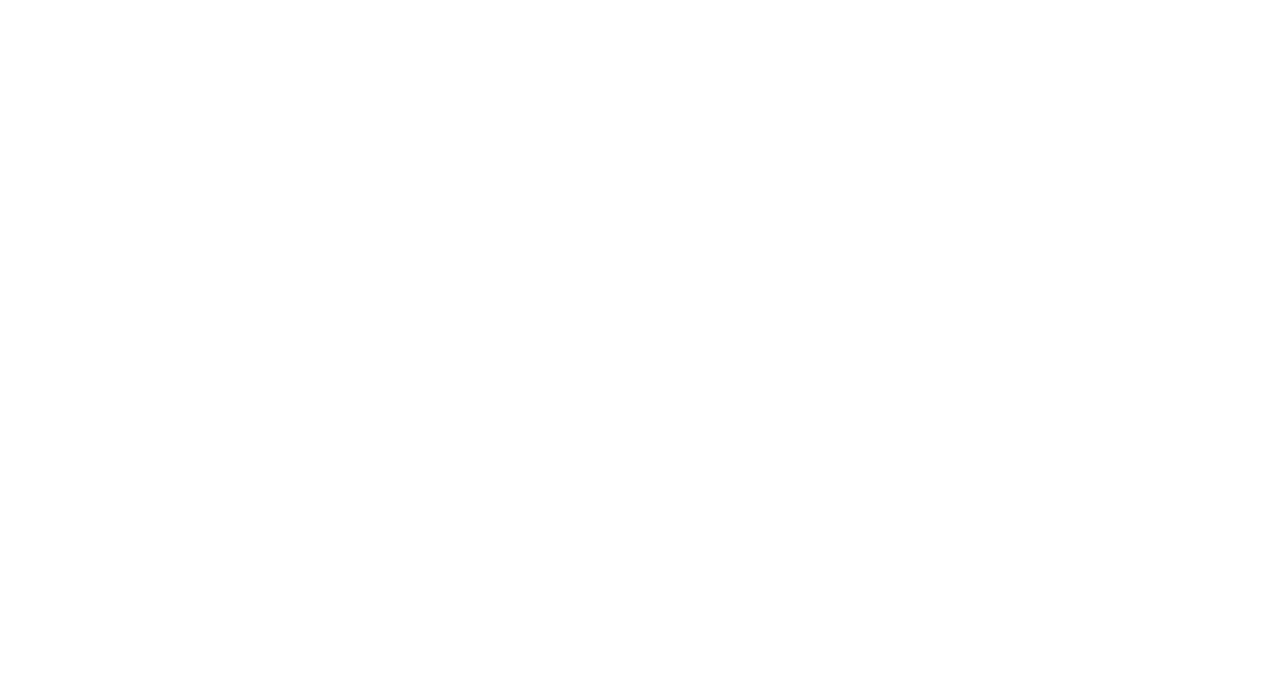
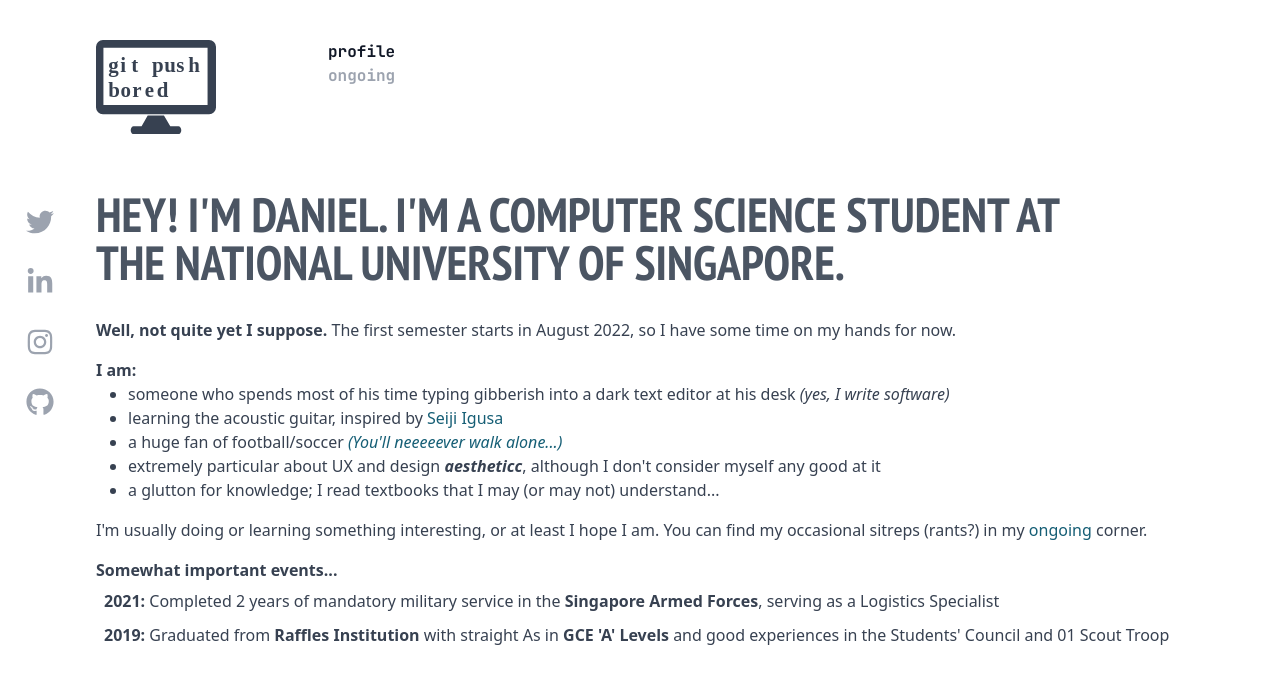
Before and after one commit to chew01/chew01.github.io, a React (Create React App) app: page /profile in a window 1280 px wide. Before the commit this address had no page. Shown: the top 684 px of the page. Built offline with nearby package versions, Linux system fonts and the light colour scheme.

Commit message:
Added profile page

```diff
--- a/src/App.tsx
+++ b/src/App.tsx
@@ -1,12 +1,14 @@
 import React from 'react';
 import { BrowserRouter, Routes, Route } from 'react-router-dom';
 import Home from './views/Home';
+import Profile from './views/Profile';
 
 function App() {
   return (
     <BrowserRouter>
       <Routes>
         <Route path="/" element={<Home />} />
+        <Route path="/profile" element={<Profile />} />
       </Routes>
     </BrowserRouter>
   );
--- /dev/null
+++ b/src/components/Grid.tsx
@@ -0,0 +1,76 @@
+import React from 'react';
+import Card from './Card';
+import Jeanne from '../assets/card_bg/jeanne.png';
+import ExpressBlog from '../assets/card_bg/express-blog.png';
+
+function Grid() {
+  return (
+    <section className="grid grid-flow-row grid-cols-1 sm:grid-cols-2 lg:grid-cols-3 xl:grid-cols-4 2xl:grid-cols-5 gap-4">
+      <Card
+        name="Jeanne"
+        type="Discord Bot"
+        image_src={Jeanne}
+        link="https://github.com/chew01/jeanne-bot"
+        link_descriptor="View on Github"
+      />
+      <Card
+        name="Express Blog"
+        type="Website"
+        image_src={ExpressBlog}
+        link="https://github.com/chew01/express-blog"
+        link_descriptor="View on Github"
+      />
+      <Card
+        name="Jeanne"
+        type="Discord Bot"
+        image_src={Jeanne}
+        link="https://github.com/chew01/jeanne-bot"
+        link_descriptor="View on Github"
+      />
+      <Card
+        name="Express Blog"
+        type="Website"
+        image_src={ExpressBlog}
+        link="https://github.com/chew01/express-blog"
+        link_descriptor="View on Github"
+      />
+      <Card
+        name="Jeanne"
+        type="Discord Bot"
+        image_src={Jeanne}
+        link="https://github.com/chew01/jeanne-bot"
+        link_descriptor="View on Github"
+      />
+      <Card
+        name="Express Blog"
+        type="Website"
+        image_src={ExpressBlog}
+        link="https://github.com/chew01/express-blog"
+        link_descriptor="View on Github"
+      />
+      <Card
+        name="Express Blog"
+        type="Website"
+        image_src={ExpressBlog}
+        link="https://github.com/chew01/express-blog"
+        link_descriptor="View on Github"
+      />
+      <Card
+        name="Jeanne"
+        type="Discord Bot"
+        image_src={Jeanne}
+        link="https://github.com/chew01/jeanne-bot"
+        link_descriptor="View on Github"
+      />
+      <Card
+        name="Express Blog"
+        type="Website"
+        image_src={ExpressBlog}
+        link="https://github.com/chew01/express-blog"
+        link_descriptor="View on Github"
+      />
+    </section>
+  );
+}
+
+export default Grid;
--- a/src/components/Header.tsx
+++ b/src/components/Header.tsx
@@ -1,6 +1,23 @@
 import React from 'react';
-import { Link } from 'react-router-dom';
+import { Link, useMatch, useResolvedPath } from 'react-router-dom';
+import type { LinkProps } from 'react-router-dom';
 import { ReactComponent as ReactLogo } from '../assets/gitpushbored.svg';
+
+function SmartLink({ children, to }: LinkProps) {
+  const resolved = useResolvedPath(to);
+  const match = useMatch({ path: resolved.pathname, end: true });
+
+  return (
+    <Link
+      className={`hover:text-gray-900 transition duration-300 ${
+        match ? 'text-gray-900' : 'text-gray-400'
+      }`}
+      to={to}
+    >
+      {children}
+    </Link>
+  );
+}
 
 function Header() {
   return (
@@ -14,24 +31,8 @@ function Header() {
         </Link>
       </h1>
       <nav className="px-4 flex flex-col font-jbm font-bold text-right sm:text-left sm:ml-20">
-        <Link
-          to="/profile"
-          className="text-gray-400 hover:text-gray-900 transition duration-300"
-        >
-          profile
-        </Link>
-        <Link
-          to="/projects"
-          className="text-gray-400 hover:text-gray-900 transition duration-300"
-        >
-          projects
-        </Link>
-        <Link
-          to="/blog"
-          className="text-gray-400 hover:text-gray-900 transition duration-300"
-        >
-          blog
-        </Link>
+        <SmartLink to="/profile">profile</SmartLink>
+        <SmartLink to="/ongoing">ongoing</SmartLink>
       </nav>
     </header>
   );
--- a/src/components/Main.tsx
+++ b/src/components/Main.tsx
@@ -1,76 +1,11 @@
 import React from 'react';
-import Card from './Card';
-import Jeanne from '../assets/card_bg/jeanne.png';
-import ExpressBlog from '../assets/card_bg/express-blog.png';
 
-function Main() {
-  return (
-    <main className="sm:ml-20 p-4 grid grid-flow-row grid-cols-1 sm:grid-cols-2 lg:grid-cols-3 xl:grid-cols-4 2xl:grid-cols-5 gap-4">
-      <Card
-        name="Jeanne"
-        type="Discord Bot"
-        image_src={Jeanne}
-        link="https://github.com/chew01/jeanne-bot"
-        link_descriptor="View on Github"
-      />
-      <Card
-        name="Express Blog"
-        type="Website"
-        image_src={ExpressBlog}
-        link="https://github.com/chew01/express-blog"
-        link_descriptor="View on Github"
-      />
-      <Card
-        name="Jeanne"
-        type="Discord Bot"
-        image_src={Jeanne}
-        link="https://github.com/chew01/jeanne-bot"
-        link_descriptor="View on Github"
-      />
-      <Card
-        name="Express Blog"
-        type="Website"
-        image_src={ExpressBlog}
-        link="https://github.com/chew01/express-blog"
-        link_descriptor="View on Github"
-      />
-      <Card
-        name="Jeanne"
-        type="Discord Bot"
-        image_src={Jeanne}
-        link="https://github.com/chew01/jeanne-bot"
-        link_descriptor="View on Github"
-      />
-      <Card
-        name="Express Blog"
-        type="Website"
-        image_src={ExpressBlog}
-        link="https://github.com/chew01/express-blog"
-        link_descriptor="View on Github"
-      />
-      <Card
-        name="Express Blog"
-        type="Website"
-        image_src={ExpressBlog}
-        link="https://github.com/chew01/express-blog"
-        link_descriptor="View on Github"
-      />
-      <Card
-        name="Jeanne"
-        type="Discord Bot"
-        image_src={Jeanne}
-        link="https://github.com/chew01/jeanne-bot"
-        link_descriptor="View on Github"
-      />
-      <Card
-        name="Express Blog"
-        type="Website"
-        image_src={ExpressBlog}
-        link="https://github.com/chew01/express-blog"
-        link_descriptor="View on Github"
-      />
-    </main>
-  );
+type MainProps = {
+  children: React.ReactNode;
+};
+
+function Main({ children }: MainProps) {
+  return <main className="sm:ml-20 p-4">{children}</main>;
 }
 
 export default Main;
--- a/src/index.css
+++ b/src/index.css
@@ -43,3 +43,10 @@
   font-weight: 700;
   src: url('./assets/fonts/Oswald-Bold.ttf') format('truetype');
 }
+
+@font-face {
+  font-family: 'PTSansNarrow';
+  font-style: normal;
+  font-weight: 700;
+  src: url('./assets/fonts/PTSansNarrow-Bold.ttf') format('truetype');
+}
--- a/src/views/Home.tsx
+++ b/src/views/Home.tsx
@@ -1,4 +1,5 @@
 import React from 'react';
+import Grid from '../components/Grid';
 import Header from '../components/Header';
 import Main from '../components/Main';
 import Sidebar from '../components/Sidebar';
@@ -8,7 +9,9 @@ function Home() {
     <>
       <Header />
       <Sidebar />
-      <Main />
+      <Main>
+        <Grid />
+      </Main>
     </>
   );
 }
--- /dev/null
+++ b/src/views/Profile.tsx
@@ -0,0 +1,93 @@
+import React from 'react';
+import Header from '../components/Header';
+import Main from '../components/Main';
+import Sidebar from '../components/Sidebar';
+
+function Profile() {
+  return (
+    <>
+      <Header />
+      <Sidebar />
+      <Main>
+        <section className="">
+          <h2 className="font-psn font-bold text-5xl uppercase break-normal text-gray-600 max-w-5xl mb-8">
+            Hey! I&apos;m Daniel. I&apos;m a Computer Science student at the
+            National University of Singapore.
+          </h2>
+          <p className="text-gray-700 mb-4">
+            <strong>Well, not quite yet I suppose.</strong> The first semester
+            starts in August 2022, so I have some time on my hands for now.
+          </p>
+          <p className="text-gray-700">
+            <strong>I am:</strong>
+          </p>
+          <ul className="text-gray-700 list-disc ml-8 mb-4">
+            <li>
+              someone who spends most of his time typing gibberish into a dark
+              text editor at his desk <em>(yes, I write software)</em>
+            </li>
+            <li>
+              learning the acoustic guitar, inspired by{' '}
+              <a
+                href="https://www.youtube.com/channel/UCZIE_4vM_VsYwIw1LyvosOg"
+                className="text-cyan-800 font-medium hover:underline"
+              >
+                Seiji Igusa
+              </a>
+            </li>
+            <li>
+              a huge fan of football/soccer{' '}
+              <a
+                href="https://en.wikipedia.org/wiki/Liverpool_F.C."
+                className="text-cyan-800 font-medium hover:underline"
+              >
+                <em>(You&apos;ll neeeeever walk alone...)</em>
+              </a>
+            </li>
+            <li>
+              extremely particular about UX and design{' '}
+              <strong>
+                <em>aestheticc</em>
+              </strong>
+              , although I don&apos;t consider myself any good at it
+            </li>
+            <li>
+              a glutton for knowledge; I read textbooks that I may (or may not)
+              understand...
+            </li>
+          </ul>
+          <p className="text-gray-700 mb-4">
+            I&apos;m usually doing or learning something interesting, or at
+            least I hope I am. You can find my occasional sitreps (rants?) in my{' '}
+            <a
+              href="/ongoing"
+              className="text-cyan-800 font-medium hover:underline"
+            >
+              ongoing
+            </a>{' '}
+            corner.
+          </p>
+
+          <h3 className="text-gray-700 font-bold ">
+            Somewhat important events...
+          </h3>
+          <ul className="text-gray-700 m-2 leading-snug flex flex-col gap-3">
+            <li>
+              <strong>2021:</strong> Completed 2 years of mandatory military
+              service in the <strong>Singapore Armed Forces</strong>, serving as
+              a Logistics Specialist
+            </li>
+            <li>
+              <strong>2019:</strong> Graduated from{' '}
+              <strong>Raffles Institution</strong> with straight As in{' '}
+              <strong>GCE &apos;A&apos; Levels</strong> and good experiences in
+              the Students&apos; Council and 01 Scout Troop
+            </li>
+          </ul>
+        </section>
+      </Main>
+    </>
+  );
+}
+
+export default Profile;
--- a/tailwind.config.js
+++ b/tailwind.config.js
@@ -4,6 +4,7 @@ module.exports = {
     fontFamily: {
       osw: ['Oswald'],
       jbm: ['JetBrainsMono'],
+      psn: ['PTSansNarrow'],
     },
     extend: {},
   },
```
Also changed, not shown: src/assets/fonts/PTSansNarrow-Bold.ttf (added).
